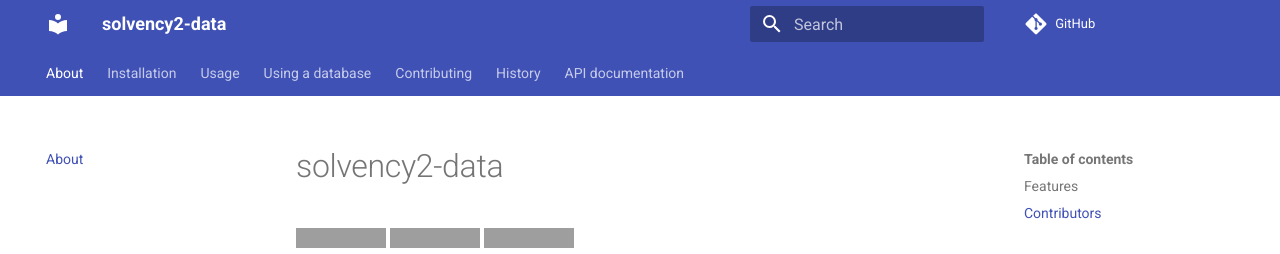
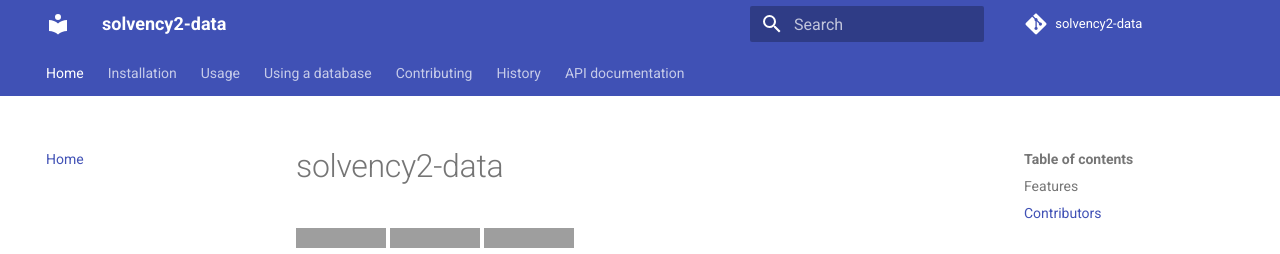
Before and after one commit to wjwillemse/solvency2-data, an MkDocs documentation site: the page built from docs/index.md, in a window 1280 px wide and 1187 px high. Shown: the top 254 px of the window. Built offline with MkDocs 1.6.1 and Material for MkDocs 9.7.7, drawn with Linux system fonts in a browser that asks for light colours; comment, search, counter and statistics services are not loaded; some of the changed lines change nothing that is shown; grey boxes are pictures that could not be loaded.

```diff
--- a/mkdocs.yml
+++ b/mkdocs.yml
@@ -1,5 +1,6 @@
 site_name: solvency2-data
 site_url: https://wjwillemse.github.io/solvency2-data/
+repo_name: solvency2-data
 repo_url: https://github.com/wjwillemse/solvency2-data
 
 theme:
@@ -16,7 +17,7 @@
 - mkdocstrings
 
 nav:
-  - About: 'index.md'
+  - Home: 'index.md'
   - Installation: 'installation.md'
   - Usage: 'usage.md'
   - Using a database: 'api_example.md'
```
